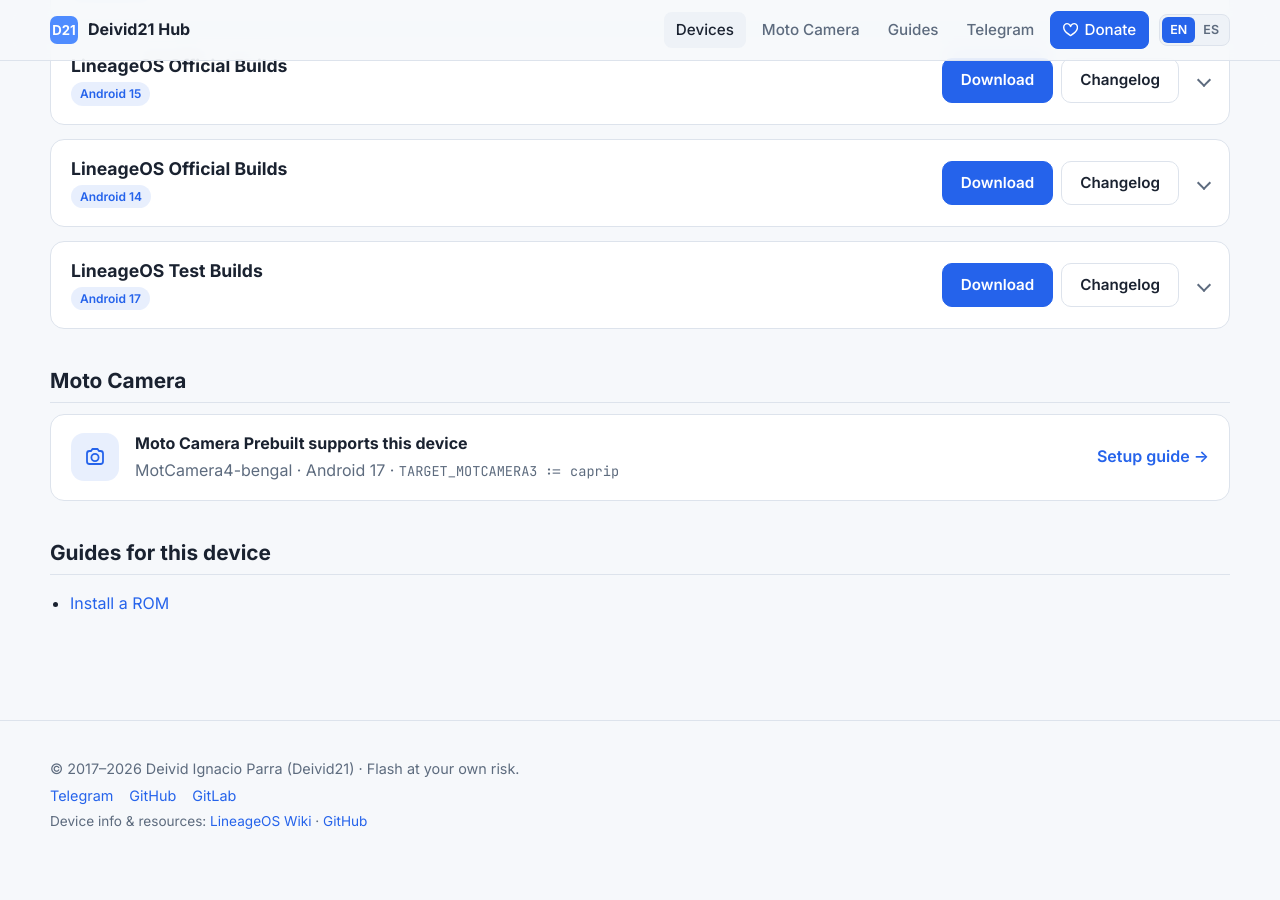
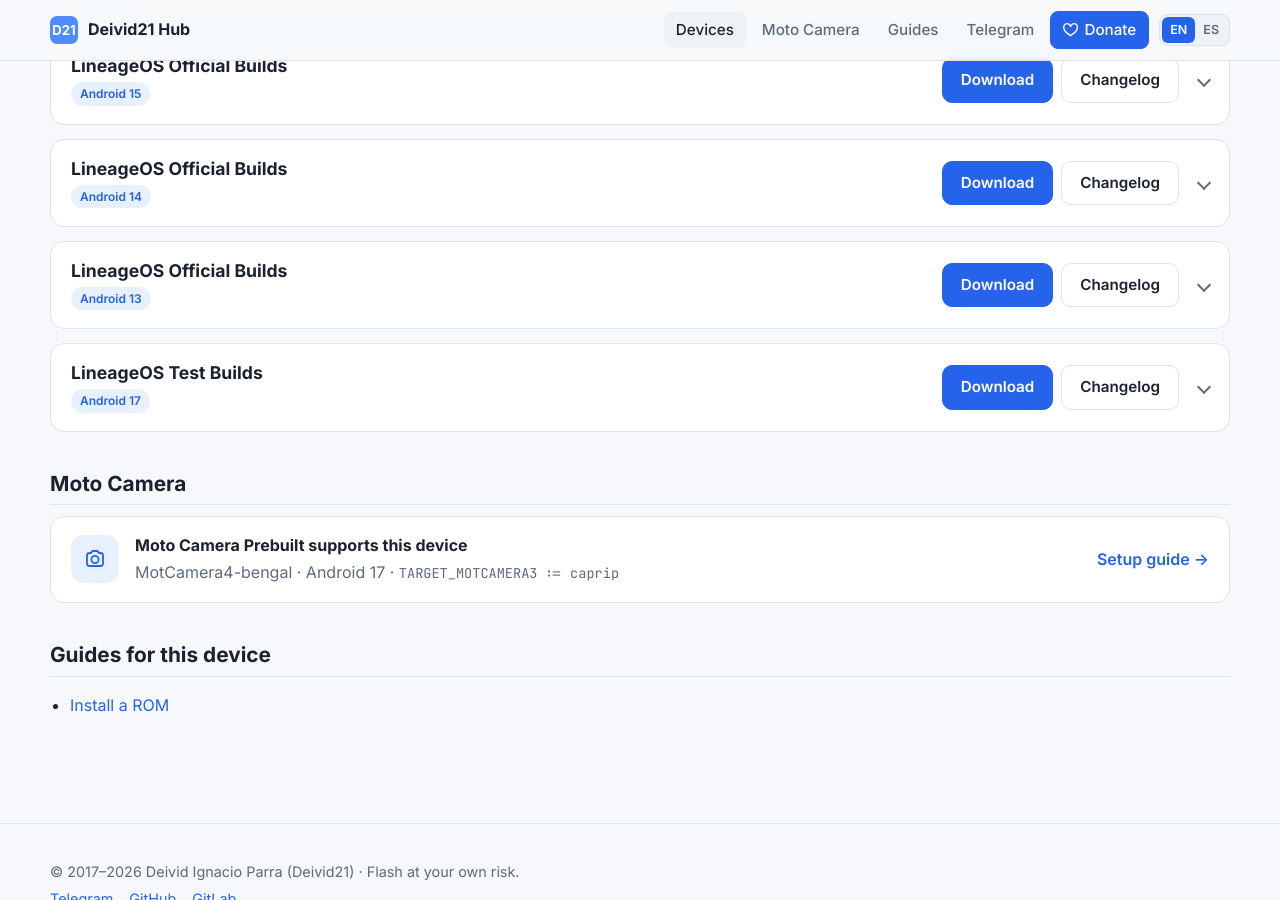
Before and after one commit to Deivid21/deivid21.github.io, a Jekyll site: the page built from _devices/caprip.md, in a window 1280 px wide and 900 px high, scrolled down 795 px. Built offline with Jekyll 4.4.1, drawn with Linux system fonts in a browser that asks for light colours; before the commit the page ends 1664 px from its top, so only the background shows below that; part of the change alters nothing that is shown.

Commit message:
feat(devices): add archived LineageOS 20.0 build for caprip
Co-Authored-By: Claude Opus 5.5 <noreply@anthropic.com>

```diff
--- a/_devices/caprip.md
+++ b/_devices/caprip.md
@@ -124,4 +124,30 @@ roms:
         url: https://github.com/Deivid21/RELEASES/releases/download/lineage-21.0-20241225-nightly-caprip-signed/vendor_boot.img
     notes: "Last official LineageOS 21.0 nightly build (signed): December 2024 security patch, SELinux enforcing. No longer updated."
     notes_es: "Última nightly oficial de LineageOS 21.0 (firmada): parche de seguridad de diciembre de 2024, SELinux enforcing. Ya no se actualiza."
+  - name: LineageOS
+    archived: true
+    android: 13
+    version: "20.0"
+    status: discontinued
+    date: 2023-06-30
+    download: https://github.com/Deivid21/RELEASES/releases/download/lineage-20.0-20230630-nightly-caprip-signed/lineage-20.0-20230630-nightly-caprip-signed.zip
+    changelog: https://github.com/Deivid21/RELEASES/releases/tag/lineage-20.0-20230630-nightly-caprip-signed
+    sha256: "033fbc384f3005806241a9f6e83c3cbab57b63e4336cef653477fe956a049328"
+    filesize: "0.78 GB"
+    security_patch: June 2023
+    gapps: false
+    forum: https://xdaforums.com/t/rom-17-official-lineageos-24-0-for-moto-g30-caprip.4808041/
+    files:
+      - name: boot.img
+        url: https://github.com/Deivid21/RELEASES/releases/download/lineage-20.0-20230630-nightly-caprip-signed/boot.img
+      - name: dtbo.img
+        url: https://github.com/Deivid21/RELEASES/releases/download/lineage-20.0-20230630-nightly-caprip-signed/dtbo.img
+      - name: vbmeta.img
+        url: https://github.com/Deivid21/RELEASES/releases/download/lineage-20.0-20230630-nightly-caprip-signed/vbmeta.img
+      - name: vbmeta_system.img
+        url: https://github.com/Deivid21/RELEASES/releases/download/lineage-20.0-20230630-nightly-caprip-signed/vbmeta_system.img
+      - name: vendor_boot.img
+        url: https://github.com/Deivid21/RELEASES/releases/download/lineage-20.0-20230630-nightly-caprip-signed/vendor_boot.img
+    notes: "Last official LineageOS 20.0 nightly build (signed): June 2023 security patch, SELinux enforcing. No longer updated."
+    notes_es: "Última nightly oficial de LineageOS 20.0 (firmada): parche de seguridad de junio de 2023, SELinux enforcing. Ya no se actualiza."
 ---
```
